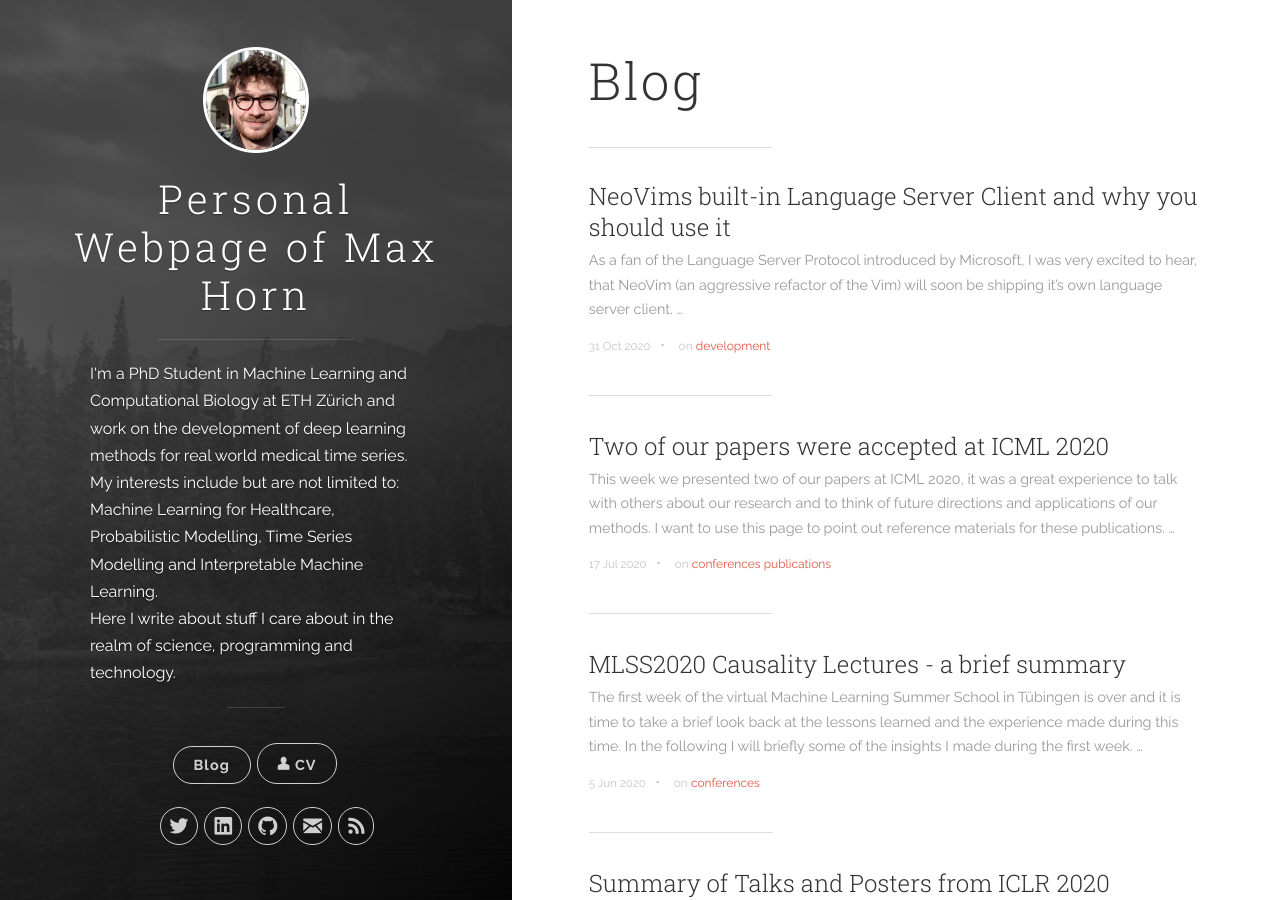
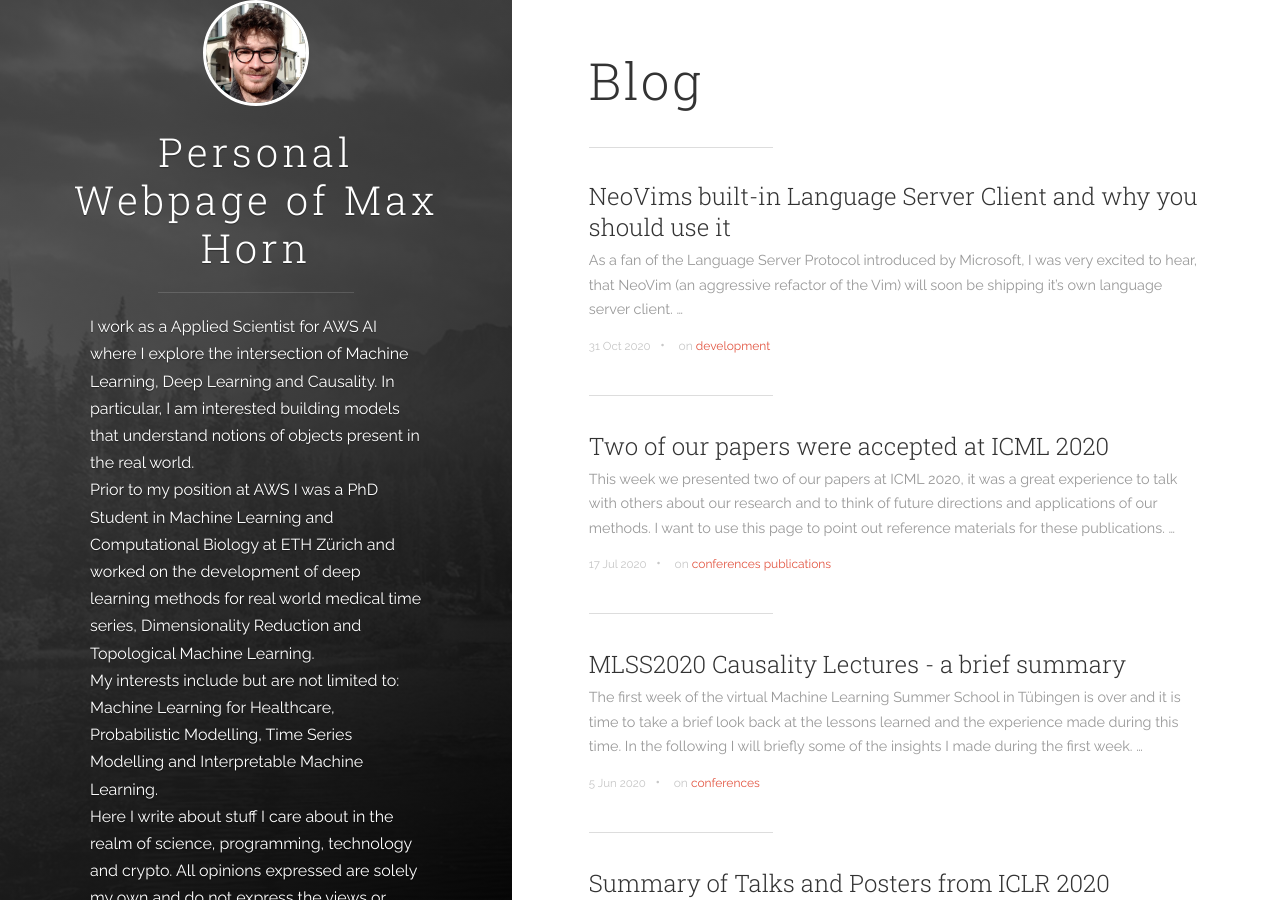
Before and after one commit to weatheredwatcher/weatheredwatcher.github.io, a Jekyll site: the page built from index.html, in a window 1280 px wide and 900 px high. Built offline with Jekyll 4.4.1, drawn with Linux system fonts in a browser that asks for light colours; the list of posts is cut into pages by our own code; some of the changed text lies outside the part shown.

Commit message:
Update description on front page

```diff
--- a/_config.yml
+++ b/_config.yml
@@ -1,16 +1,21 @@
 # Site settings
 title: Personal Webpage of Max Horn
 description: >
-    I'm a PhD Student in Machine Learning and Computational Biology at ETH
-    Zürich and work on the development of <b>deep learning methods for real world
-    medical time series</b>.<br />
+    I work as a Applied Scientist for AWS AI where I explore the intersection of Machine Learning,
+    Deep Learning and Causality. In particular, I am interested building models that understand
+    notions of objects present in the real world.<br />
+
+    Prior to my position at AWS I was a PhD Student in Machine Learning and Computational Biology
+    at ETH Zürich and worked on the development of <b>deep learning methods for real world
+    medical time series</b>, <b>Dimensionality Reduction</b> and <b>Topological Machine Learning</b>.<br />
 
     My interests include but are not limited to: <b>Machine Learning for
     Healthcare</b>, <b>Probabilistic Modelling</b>, <b>Time Series Modelling</b> and
     <b>Interpretable Machine Learning</b>.<br />
 
-    Here I write about stuff I care about in the realm of science, programming
-    and technology.
+    Here I write about stuff I care about in the realm of science, programming,
+    technology and crypto.  All opinions expressed are solely my own and do not
+    express the views or opinions of my employer.
 url: 'https://ExpectationMax.github.io'
 baseurl: ''
 google_analytics: 'UA-167128850-1'
```
